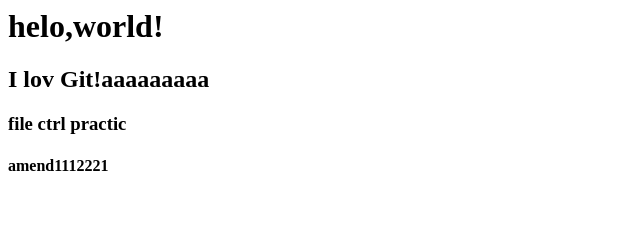
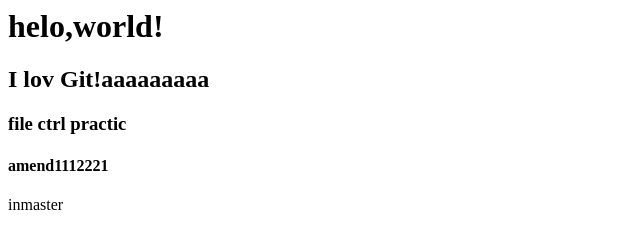
Before and after one commit to kimcunkwon/gitpushtest, a plain HTML site: page index.htm in a window 1280 px wide. Shown: the full height of the page, 0-640 px from the left. Drawn offline with Linux system fonts and the light colour scheme.

Commit message:
modified by master

```diff
--- a/index.htm
+++ b/index.htm
@@ -2,3 +2,5 @@
 <h2>I lov Git!aaaaaaaaa</h2>
 <h3>file ctrl practic</h3>
 <h4>amend1112221</h4>
+
+inmaster
```
